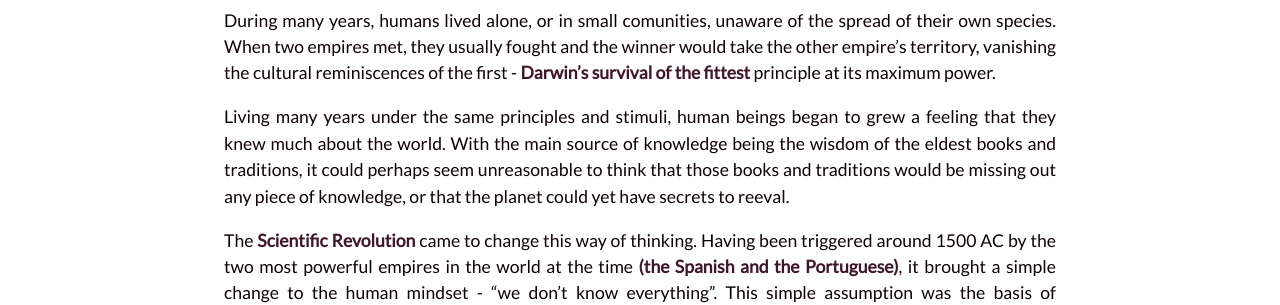
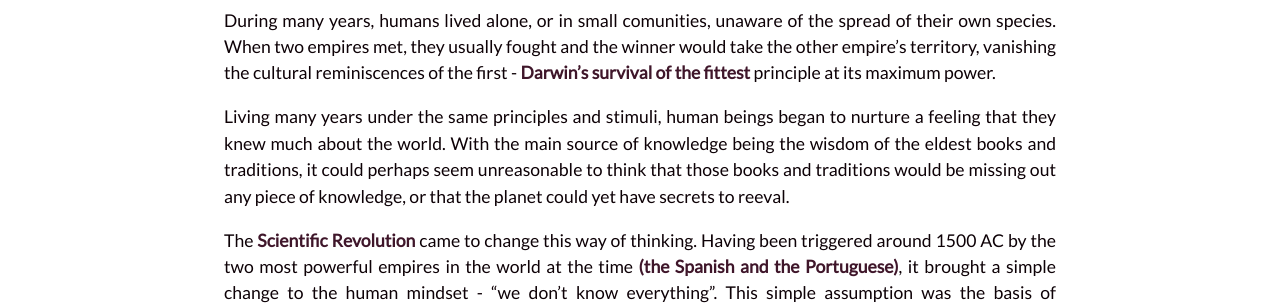
Before and after one commit to ikas/ikas.github.io, a Jekyll site: the page built from _posts/2018-02-16-sapiens.markdown, in a window 1280 px wide and 900 px high, scrolled down 2909 px. Shown: the part 154-459 px from the top of the window. Built offline with Jekyll 4.4.1, drawn with Linux system fonts in a browser that asks for light colours; nearby versions of some CDN libraries; part of the change alters nothing that is shown; some of the changed text lies outside the part shown.

Commit message:
Small changes in Sapiens article

```diff
--- a/_posts/2018-02-16-sapiens.markdown
+++ b/_posts/2018-02-16-sapiens.markdown
@@ -23,9 +23,9 @@ Sapiens travels throughout the history of Humankind, highlighting three main eve
 >
 > *Yuval Noah Harari, Sapiens: A Brief History of Humankind*
 
-The first big event in the lifespan of *Homo Sapiens* was the **Cognitive Revolution** - how the evolution of imagination enabled complete strangers to cooperate effectively based on the beliefs in imagined entities.
+The first big event in the lifespan of *Homo Sapiens* was the **Cognitive Revolution** - how the evolution of imagination enabled complete strangers to cooperate effectively based on the belief in imagined entities.
 
-Harari defends that our species dominates the planet because it is the only species that is able to **cooperate effectively in large numbers**. This rises from the unique ability of believing in things that exist only in our collective imagination - such as gods, money, nations or human rights.
+Harari defends that our species dominates the planet because it is the only one able to **cooperate effectively in large numbers**. This rises from the unique ability of believing in things that exist only in our collective imagination - such as gods, money, nations or human rights.
 
 This revolution happened ~70 thousand years ago and kicked off *Sapiens'* domination over the other existing *Homo* gender species (Neanderthals, for instance) as well as the further conquest of all Earth's species.
 
@@ -53,7 +53,7 @@ This exponential growth encouraged the development of **social hierarchies** (ma
 
 During many years, humans lived alone, or in small comunities, unaware of the spread of their own species. When two empires met, they usually fought and the winner would take the other empire's territory, vanishing the cultural reminiscences of the first - **Darwin's survival of the fittest** principle at its maximum power.
 
-Living many years under the same principles and stimuli, human beings began to grew a feeling that they knew much about the world. With the main source of knowledge being the wisdom of the eldest books and traditions, it could perhaps seem unreasonable to think that those books and traditions would be missing out any piece of knowledge, or that the planet could yet have secrets to reeval.
+Living many years under the same principles and stimuli, human beings began to nurture a feeling that they knew much about the world. With the main source of knowledge being the wisdom of the eldest books and traditions, it could perhaps seem unreasonable to think that those books and traditions would be missing out any piece of knowledge, or that the planet could yet have secrets to reeval.
 
 The **Scientific Revolution** came to change this way of thinking. Having been triggered around 1500 AC by the two most powerful empires in the world at the time **(the Spanish and the Portuguese)**, it brought a simple change to the human mindset - "we don't know everything". This simple assumption was the basis of Colombus or Vasco da Gama's travels, and launched the human species into a spiral of discoveries and inventions have made the *Homo Sapiens* evolve more in the last 500 years rather than in the 75000 years before that.
 
```
